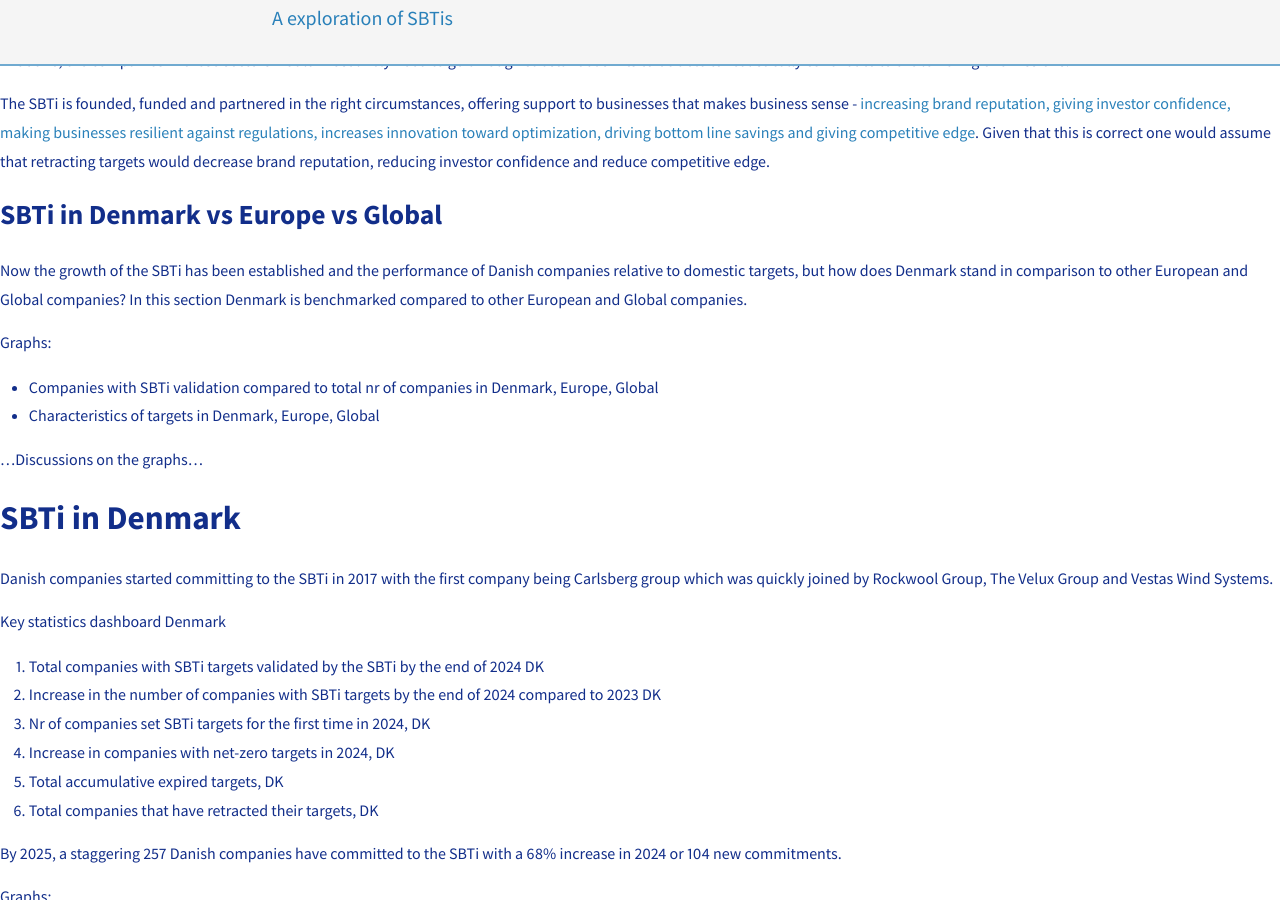
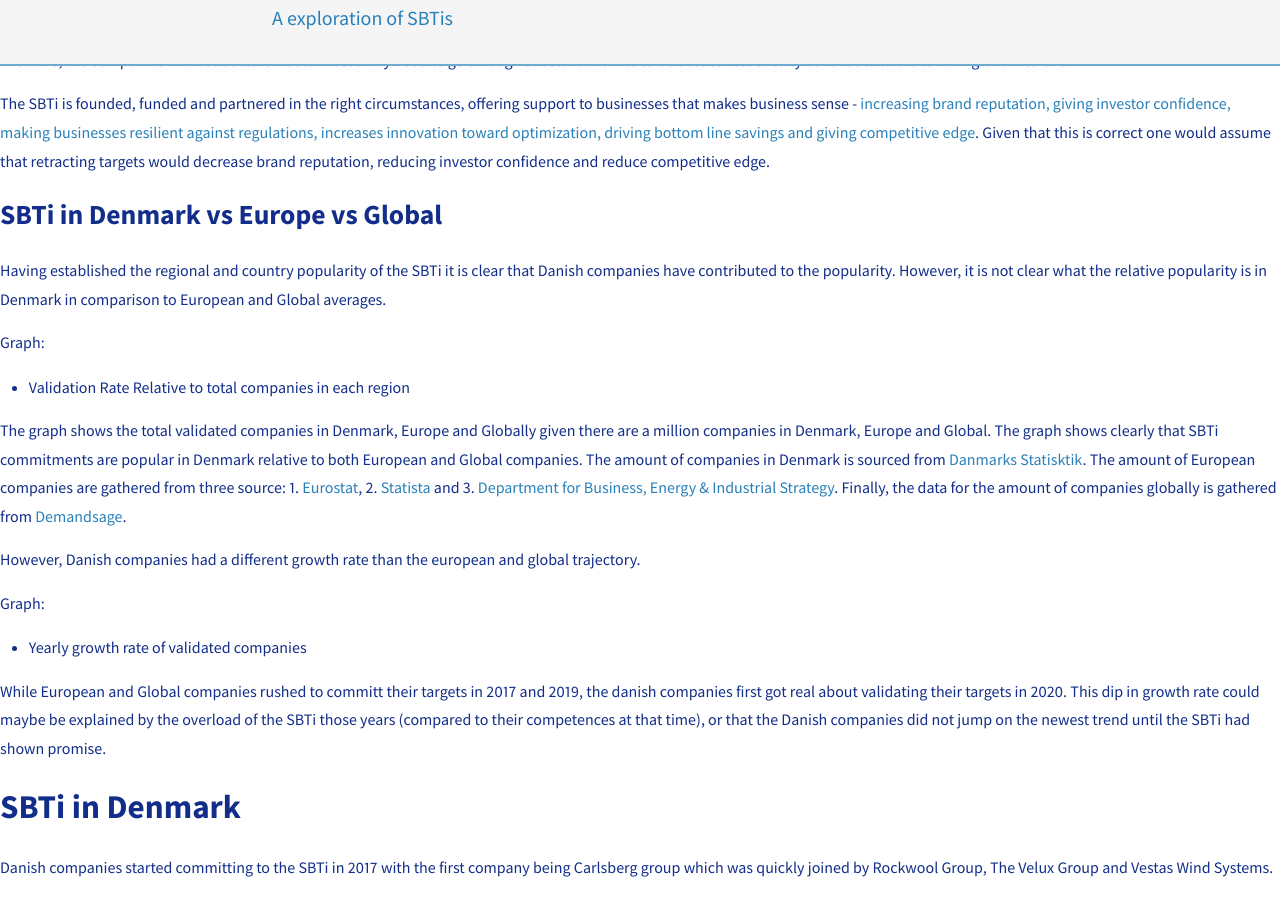
Before and after one commit to AnjaBrocklehurst/AnjaBrocklehurst.github.io, a Jekyll site: the page built from _content/Storyline.md, in a window 1280 px wide and 900 px high, scrolled down 6439 px. Built offline with Jekyll 4.4.1, drawn with Linux system fonts in a browser that asks for light colours; nearby versions of some CDN libraries; some of the changed text lies outside the part shown.

Commit message:
storyline update

```diff
--- a/_content/Storyline.md
+++ b/_content/Storyline.md
@@ -89,13 +89,19 @@ The sectors that are least engaged with the SBTi are the pharmaceutical sector,
 The SBTi is founded, funded and partnered in the right circumstances, offering support to businesses that makes business sense - [increasing brand reputation, giving investor confidence, making businesses resilient against regulations, increases innovation toward optimization, driving bottom line savings and giving competitive edge](https://sciencebasedtargets.org/blog/six-business-benefits-of-setting-science-based-targets). Given that this is correct one would assume that retracting targets would decrease brand reputation, reducing investor confidence and reduce competitive edge.
 
 ## SBTi in Denmark vs Europe vs Global {#chapter-3}
-Now the growth of the SBTi has been established and the performance of Danish companies relative to domestic targets, but how does Denmark stand in comparison to other European and Global companies? In this section Denmark is benchmarked compared to other European and Global companies.
+Having established the regional and country popularity of the SBTi it is clear that Danish companies have contributed to the popularity. However, it is not clear what the relative popularity is in Denmark in comparison to European and Global averages.
 
-Graphs:
-* Companies with SBTi validation compared to total nr of companies in Denmark, Europe, Global
-* Characteristics of targets in Denmark, Europe, Global
+Graph:
+* Validation Rate Relative to total companies in each region
 
-...Discussions on the graphs...
+The graph shows the total validated companies in Denmark, Europe and Globally given there are a million companies in Denmark, Europe and Global. The graph shows clearly that SBTi commitments are popular in Denmark relative to both European and Global companies. The amount of companies in Denmark is sourced from [Danmarks Statisktik](https://www.dst.dk/da/Statistik/nyheder-analyser-publ/nyt/NytHtml?cid=48768). The amount of European companies are gathered from three source: 1. [Eurostat](https://ec.europa.eu/eurostat/statistics-explained/index.php?title=Business_demography_statistics), 2. [Statista](https://www.statista.com/topics/10032/companies-in-russia/#topicOverview) and 3. [Department for Business, Energy & Industrial Strategy](https://www.gov.uk/government/statistics/business-population-estimates-2022/business-population-estimates-for-the-uk-and-regions-2022-statistical-release-html). Finally, the data for the amount of companies globally is gathered from [Demandsage](https://www.demandsage.com/business-statistics/).
+
+However, Danish companies had a different growth rate than the european and global trajectory.
+
+Graph:
+* Yearly growth rate of validated companies
+
+While European and Global companies rushed to committ their targets in 2017 and 2019, the danish companies first got real about validating their targets in 2020. This dip in growth rate could maybe be explained by the overload of the SBTi those years (compared to their competences at that time), or that the Danish companies did not jump on the newest trend until the SBTi had shown promise.
 
 # SBTi in Denmark {#chapter-4}
 Danish companies started committing to the SBTi in 2017 with the first company being Carlsberg group which was quickly joined by Rockwool Group, The Velux Group and Vestas Wind Systems.
@@ -150,22 +156,25 @@ There are plenty of players that have been critical toward SBTi and for good rea
 
 # Abbreviations and jargon
 GHG - Greenhouse gases
-
 Scope 1, 2 & 3 are defined by the GHG protocol, for more information please visit (their website)[https://ghgprotocol.org/]
 Net zero emissions are described in detail by several sources, SBTi being one of them [https://sciencebasedtargets.org/blog/net-zero-jargon-buster-a-guide-to-common-terms]
-
 
 # References
 1. Bernoville, Tara. 2023. What is the difference between carbon-neutral, net-zero and climate positive?. Plan A. Gathered in April 2025 from: https://plana.earth/academy/what-is-difference-between-carbon-neutral-net-zero-climate-positive
 2. Clever. 2025. Clevers arbejde med bæredygtighed. Gathered in May 2025 from: https://clever.dk/vaerd-at-vide/clevers-baeredygtighedsarbejde
-3. E. Segel and J. Heer, "Narrative Visualization: Telling Stories with Data," in IEEE Transactions on Visualization and Computer Graphics, vol. 16, no. 6, pp. 1139-1148, Nov.-Dec. 2010, doi: 10.1109/TVCG.2010.179
-4. Galvin, Dexter. 2018. Six business benefits of setting science-based targets. Science based targets initiative. Gathered in April 2025 from: https://sciencebasedtargets.org/blog/six-business-benefits-of-setting-science-based-targets
-5. Greenhouse gas protocol. 2025. Home: We set the standards to measure and manage emissions. Gathered in May 2025 from: https://ghgprotocol.org/
-6. Klima-, Energi- og Forsyningsministeriet. 2024. Klimaprogram 2024. Gathered in April 2025 from: https://www.kefm.dk/Media/638632332369380008/Klimaprogram%202024%20-%20Digital.pdf
-7. Peter Mollgaard, Jette Bredahl Jacobsen, Niels Buus Kristensen, Jorgen Elmeskov, Bente Halkier, Per Heiselberg, Marie Trydeman Knudsen, Poul Erik Morthorst & Katherine Richardson. 2022. Denmark's Climate Targets. Danish Council on Climate Change. Gathered in April 2025 from: https://klimaraadet.dk/sites/default/files/node/field_files/Denmarks%20Climate%20Targets%20-%20English%20policy%20brief.pdf
-8. Røge, L. R., Riis, A. M., Vindbjerg, M. & Christensen J. M. 2023. Commitment to the Science-based Targets Initiative (SBTi) in Denmark: A prograss report in the lead-up to COP28. Gathered in May 2025 from: https://static1.squarespace.com/static/5c8265907d0c91092007f8cf/t/65522a4eaed01f0ac05bd6cd/1699883605436/Rapport+SBTi.pdf
-9. SBTi services. 2025. Target Validation Services. Gathered in April 2025 from: https://sbtiservices.com/services/corporates_fi
-10. Science based targets initiative. 2025. Financial Institutions. Gathered in April 2025 from: https://sciencebasedtargets.org/sectors/financial-institutions
-11. Science based targets initiative. 2025. Home: Ambitious corporate climate action. Gathered in April 2025 from: https://sciencebasedtargets.org/
-12. Science based targets initiative. 2022. Commitment Compliance Policy - what you need to know. Gathered in April 2025 from: https://sciencebasedtargets.org/blog/commitment-compliance-policy-what-you-need-to-know
-13. The Danish Council on Climate Change. 2024. Denmark's 2035 Climate Target: 10 questions and answers regarding a forthcoming 2035 Climate Target. Gathered in May 2025 from: https://klimaraadet.dk/sites/default/files/node/field_files/Denmark%E2%80%99s%202035%20Climate%20Target%20.pdf
+3. Danmarks Statistik. 2022. I 2022 var der 417.000 aktive firmaer. Gathered in May 2025 from: https://www.dst.dk/da/Statistik/nyheder-analyser-publ/nyt/NytHtml?cid=48768
+4. Demandsage. 2024. 106 Business Statistics For 2025 (Updated Data). Gathered in May 2025 from: https://www.demandsage.com/business-statistics/
+5. Department for Business, Energy & Industrial Strategy. 2022. Accredited official statistics: Business population estimates for the UK and regions 2022. Gathered in May 2025 from: https://www.gov.uk/government/statistics/business-population-estimates-2022/business-population-estimates-for-the-uk-and-regions-2022-statistical-release-html
+6. E. Segel and J. Heer, "Narrative Visualization: Telling Stories with Data," in IEEE Transactions on Visualization and Computer Graphics, vol. 16, no. 6, pp. 1139-1148, Nov.-Dec. 2010, doi: 10.1109/TVCG.2010.179
+7. Eurostat. 2023. Statistics Explained: Business Demography statistics. Gathered in May 2025 from: https://ec.europa.eu/eurostat/statistics-explained/index.php?title=Business_demography_statistics
+8. Galvin, Dexter. 2018. Six business benefits of setting science-based targets. Science based targets initiative. Gathered in April 2025 from: https://sciencebasedtargets.org/blog/six-business-benefits-of-setting-science-based-targets
+9. Greenhouse gas protocol. 2025. Home: We set the standards to measure and manage emissions. Gathered in May 2025 from: https://ghgprotocol.org/
+10. Klima-, Energi- og Forsyningsministeriet. 2024. Klimaprogram 2024. Gathered in April 2025 from: https://www.kefm.dk/Media/638632332369380008/Klimaprogram%202024%20-%20Digital.pdf
+11. Peter Mollgaard, Jette Bredahl Jacobsen, Niels Buus Kristensen, Jorgen Elmeskov, Bente Halkier, Per Heiselberg, Marie Trydeman Knudsen, Poul Erik Morthorst & Katherine Richardson. 2022. Denmark's Climate Targets. Danish Council on Climate Change. Gathered in April 2025 from: https://klimaraadet.dk/sites/default/files/node/field_files/Denmarks%20Climate%20Targets%20-%20English%20policy%20brief.pdf
+12. Røge, L. R., Riis, A. M., Vindbjerg, M. & Christensen J. M. 2023. Commitment to the Science-based Targets Initiative (SBTi) in Denmark: A prograss report in the lead-up to COP28. Gathered in May 2025 from: https://static1.squarespace.com/static/5c8265907d0c91092007f8cf/t/65522a4eaed01f0ac05bd6cd/1699883605436/Rapport+SBTi.pdf
+13. SBTi services. 2025. Target Validation Services. Gathered in April 2025 from: https://sbtiservices.com/services/corporates_fi
+14. Science based targets initiative. 2025. Financial Institutions. Gathered in April 2025 from: https://sciencebasedtargets.org/sectors/financial-institutions
+15. Science based targets initiative. 2025. Home: Ambitious corporate climate action. Gathered in April 2025 from: https://sciencebasedtargets.org/
+16. Science based targets initiative. 2022. Commitment Compliance Policy - what you need to know. Gathered in April 2025 from: https://sciencebasedtargets.org/blog/commitment-compliance-policy-what-you-need-to-know
+17. Statista. 2024. Companies in Russia - statistics & facts. Gathered in May 2025 from: https://www.statista.com/topics/10032/companies-in-russia/#topicOverview
+18. The Danish Council on Climate Change. 2024. Denmark's 2035 Climate Target: 10 questions and answers regarding a forthcoming 2035 Climate Target. Gathered in May 2025 from: https://klimaraadet.dk/sites/default/files/node/field_files/Denmark%E2%80%99s%202035%20Climate%20Target%20.pdf
```
Also changed, not shown: assets/images/key_dashboard_horisontal_denmark.png (added), 1 other file.
